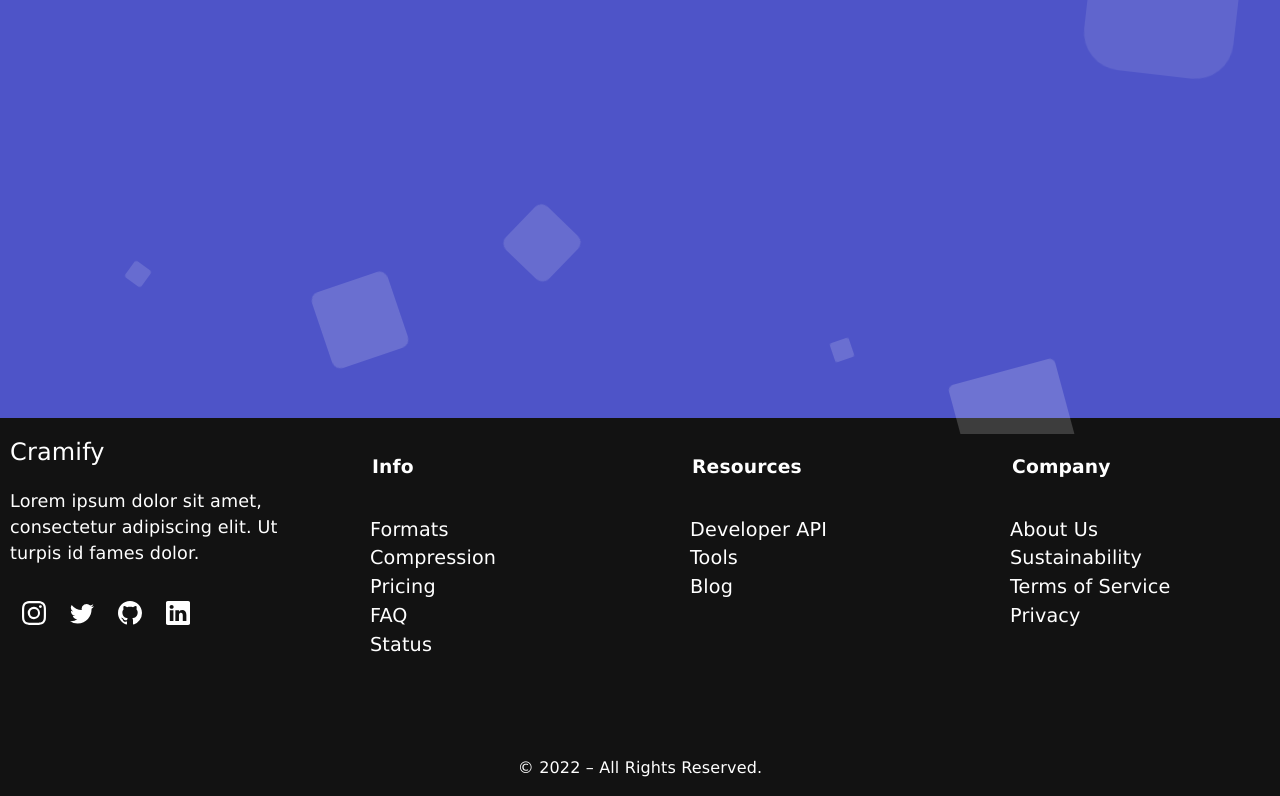
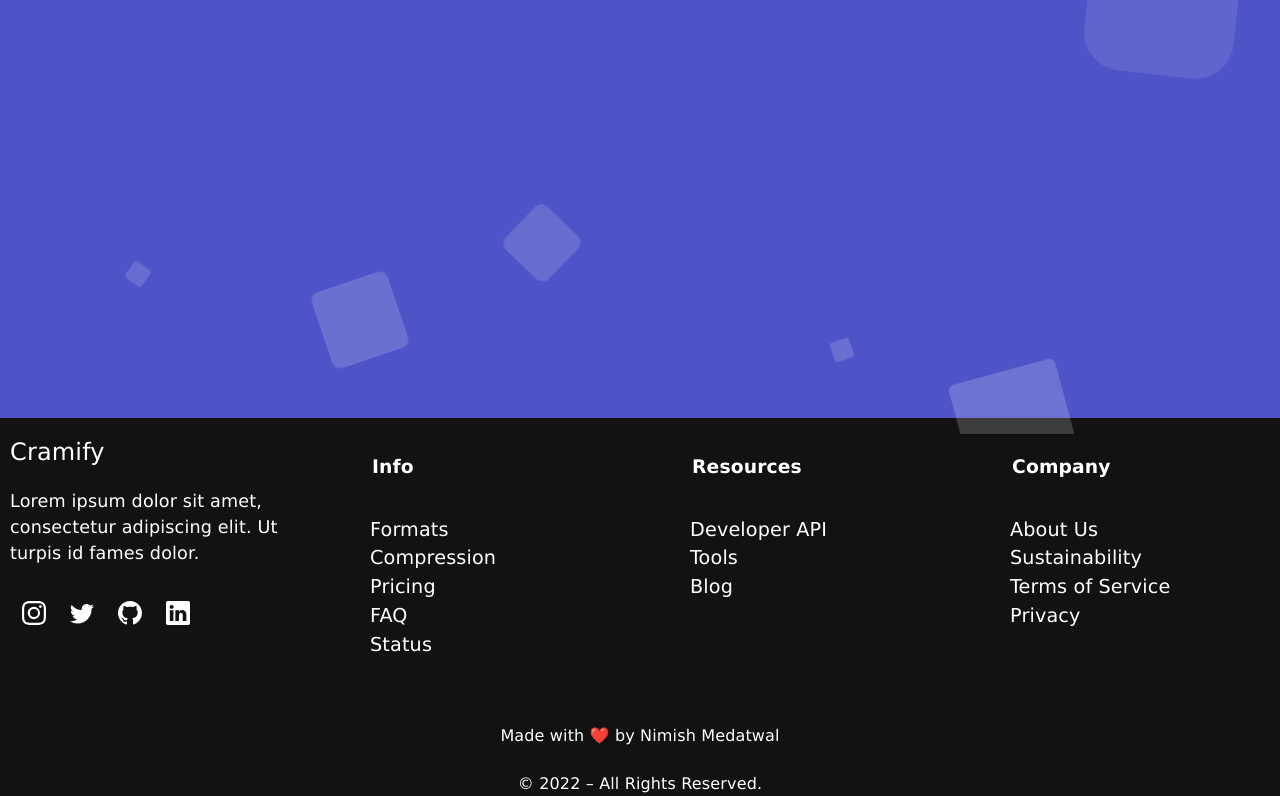
Before and after one commit to nimishmedatwal/cramify, a React (Create React App) app: page /thapar in a window 1280 px wide. Shown: the part 542-1338 px from the top of the page. Built offline with nearby package versions, Linux system fonts and the light colour scheme.

Commit message:
edited footer.js

```diff
--- a/src/components/footer/Footer.js
+++ b/src/components/footer/Footer.js
@@ -25,12 +25,12 @@ export default function Footer() {
                 <path d="M5.026 15c6.038 0 9.341-5.003 9.341-9.334 0-.14 0-.282-.006-.422A6.685 6.685 0 0 0 16 3.542a6.658 6.658 0 0 1-1.889.518 3.301 3.301 0 0 0 1.447-1.817 6.533 6.533 0 0 1-2.087.793A3.286 3.286 0 0 0 7.875 6.03a9.325 9.325 0 0 1-6.767-3.429 3.289 3.289 0 0 0 1.018 4.382A3.323 3.323 0 0 1 .64 6.575v.045a3.288 3.288 0 0 0 2.632 3.218 3.203 3.203 0 0 1-.865.115 3.23 3.23 0 0 1-.614-.057 3.283 3.283 0 0 0 3.067 2.277A6.588 6.588 0 0 1 .78 13.58a6.32 6.32 0 0 1-.78-.045A9.344 9.344 0 0 0 5.026 15z" />
               </svg>
             </a>
-            <a href="https://github.com/nimishmedatwal/" className="social-media flex">
+            <a href="https://github.com/nimishmedatwal/" target="_blank" className="social-media flex">
               <svg xmlns="http://www.w3.org/2000/svg" width="16" height="16" fill="currentColor" className="bi bi-github" viewBox="0 0 16 16">
                 <path d="M8 0C3.58 0 0 3.58 0 8c0 3.54 2.29 6.53 5.47 7.59.4.07.55-.17.55-.38 0-.19-.01-.82-.01-1.49-2.01.37-2.53-.49-2.69-.94-.09-.23-.48-.94-.82-1.13-.28-.15-.68-.52-.01-.53.63-.01 1.08.58 1.23.82.72 1.21 1.87.87 2.33.66.07-.52.28-.87.51-1.07-1.78-.2-3.64-.89-3.64-3.95 0-.87.31-1.59.82-2.15-.08-.2-.36-1.02.08-2.12 0 0 .67-.21 2.2.82.64-.18 1.32-.27 2-.27.68 0 1.36.09 2 .27 1.53-1.04 2.2-.82 2.2-.82.44 1.1.16 1.92.08 2.12.51.56.82 1.27.82 2.15 0 3.07-1.87 3.75-3.65 3.95.29.25.54.73.54 1.48 0 1.07-.01 1.93-.01 2.2 0 .21.15.46.55.38A8.012 8.012 0 0 0 16 8c0-4.42-3.58-8-8-8z" />
               </svg>
             </a>
-            <a href="https://www.linkedin.com/in/nimishmedatwal/" className="social-media flex">
+            <a href="https://www.linkedin.com/in/nimishmedatwal/" target="_blank" className="social-media flex">
               <svg xmlns="http://www.w3.org/2000/svg" width="16" height="16" fill="currentColor" className="bi bi-linkedin" viewBox="0 0 16 16">
                 <path d="M0 1.146C0 .513.526 0 1.175 0h13.65C15.474 0 16 .513 16 1.146v13.708c0 .633-.526 1.146-1.175 1.146H1.175C.526 16 0 15.487 0 14.854V1.146zm4.943 12.248V6.169H2.542v7.225h2.401zm-1.2-8.212c.837 0 1.358-.554 1.358-1.248-.015-.709-.52-1.248-1.342-1.248-.822 0-1.359.54-1.359 1.248 0 .694.521 1.248 1.327 1.248h.016zm4.908 8.212V9.359c0-.216.016-.432.08-.586.173-.431.568-.878 1.232-.878.869 0 1.216.662 1.216 1.634v3.865h2.401V9.25c0-2.22-1.184-3.252-2.764-3.252-1.274 0-1.845.7-2.165 1.193v.025h-.016a5.54 5.54 0 0 1 .016-.025V6.169h-2.4c.03.678 0 7.225 0 7.225h2.4z" />
               </svg>
@@ -70,8 +70,9 @@ export default function Footer() {
       </nav></div>
 
       </div>
-      <div className="copyright"></div>
-      <div className="copyright">© 2022 – All Rights Reserved.</div>
+
+      <div className="copyright">Made with ❤️ by Nimish Medatwal
+      <br /><br/>© 2022 – All Rights Reserved.</div>
     </div>
   </footer>
 
```
